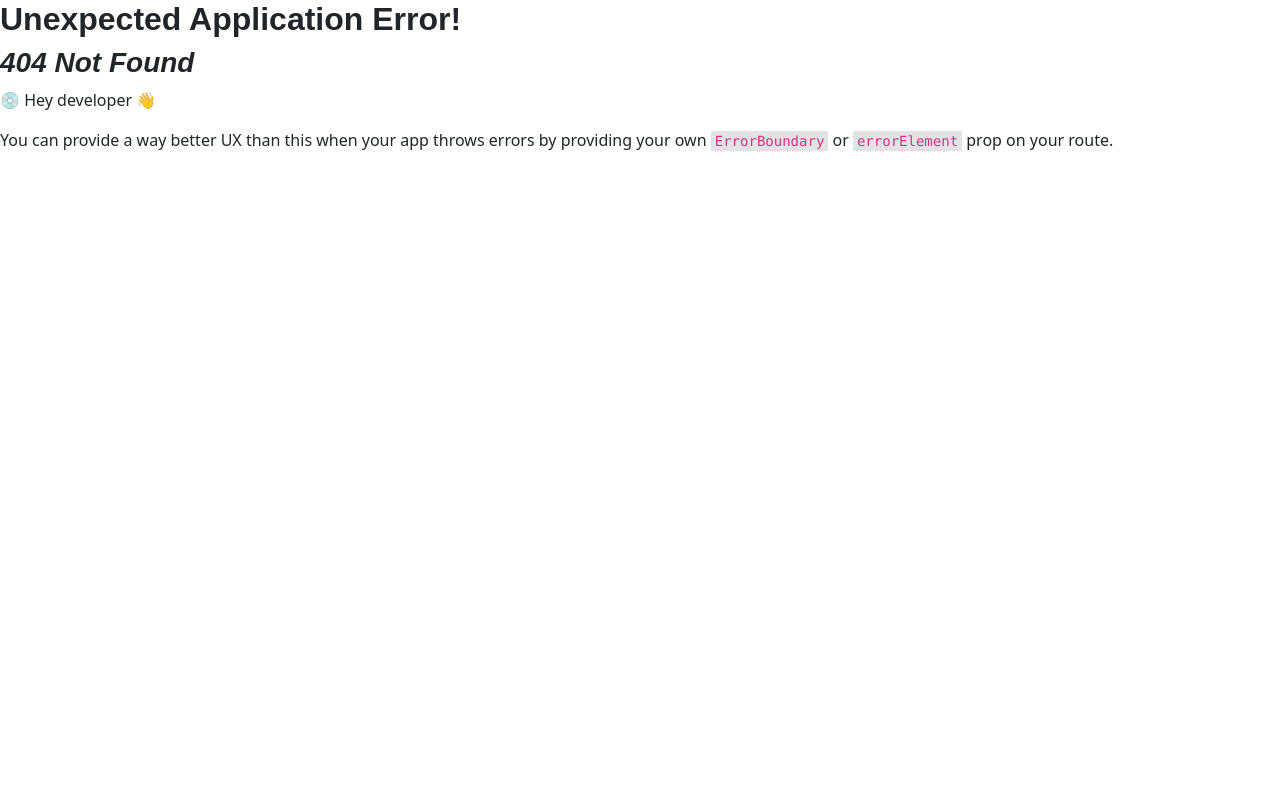
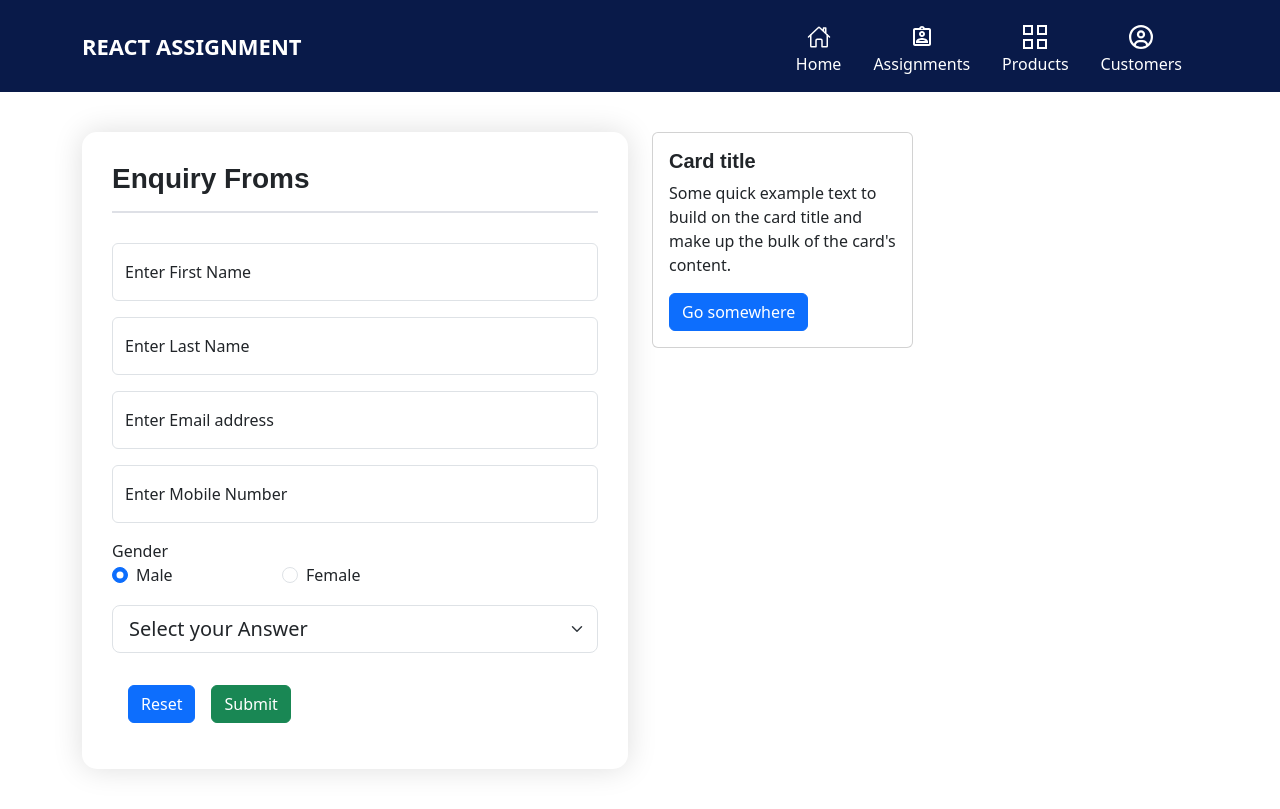
Before and after one commit to sc3ways/react-assignments, a React (Vite) app: page /react-assignment/react-forms in a window 1280 px wide. Before the commit this address had no page. Built offline with nearby package versions, Linux system fonts and the light colour scheme.

Commit message:
Add Form submission v1

```diff
--- /dev/null
+++ b/src/components/form-submission/FormData.jsx
@@ -0,0 +1,140 @@
+const FormData = ({
+  onChangeHandler,
+  formSubmitHandler,
+  formResetHandler,
+  message,
+  formData,
+}) => {
+  return (
+    <div className="col-lg-6 col-12">
+      <div className="form-card">
+        <h3>Enquiry Froms</h3>
+
+        <form>
+          {message && <p style={{ color: "red" }}>{message}</p>}
+
+          <div className="form-floating mb-3">
+            <input
+              type="text"
+              className="form-control"
+              value={formData.firstName}
+              name="firstName"
+              id="firstName"
+              placeholder="Enter First Name"
+              onChange={onChangeHandler}
+            />
+            <label htmlFor="firstName">Enter First Name</label>
+          </div>
+          <div className="form-floating mb-3">
+            <input
+              type="text"
+              className="form-control"
+              id="lastName"
+              name="lastName"
+              value={formData.lastName}
+              placeholder="Enter Last Name"
+              onChange={onChangeHandler}
+            />
+            <label htmlFor="lastName">Enter Last Name</label>
+          </div>
+          <div className="form-floating mb-3">
+            <input
+              type="email"
+              className="form-control"
+              id="emailAddress"
+              name="email"
+              value={formData.email}
+              placeholder="name@example.com"
+              onChange={onChangeHandler}
+            />
+            <label htmlFor="emailAddress">Enter Email address</label>
+          </div>
+          <div className="form-floating mb-3">
+            <input
+              type="text"
+              className="form-control"
+              id="contactNumber"
+              name="phone"
+              value={formData.phone}
+              placeholder="name@example.com"
+              onChange={onChangeHandler}
+            />
+            <label htmlFor="contactNumber">Enter Mobile Number</label>
+          </div>
+          <div className="form-group mb-3">
+            <label htmlFor="gender">Gender</label>
+            <div className="row">
+              <div className="col-lg-4">
+                <div className="form-check">
+                  <input
+                    className="form-check-input"
+                    type="radio"
+                    name={formData.gender}
+                    onChange={onChangeHandler}
+                    id="male"
+                    checked
+                  />
+                  <label className="form-check-label" htmlFor="male">
+                    Male
+                  </label>
+                </div>
+              </div>
+              <div className="col-lg-4">
+                <div className="form-check">
+                  <input
+                    className="form-check-input"
+                    type="radio"
+                    name={formData.gender}
+                    id="female"
+                    onChange={onChangeHandler}
+                  />
+                  <label className="form-check-label" htmlFor="female">
+                    Female
+                  </label>
+                </div>
+              </div>
+            </div>
+          </div>
+          <div className="form-group mb-3">
+            <select
+              className="form-select form-select-lg mb-3"
+              name="designation"
+              value={formData.designation}
+              onChange={onChangeHandler}
+            >
+              {[
+                "Select your Answer",
+                "Professional",
+                "Manager",
+                "Excutive",
+                "Other",
+              ].map((opt, idx) => (
+                <option key={idx + 1} value={opt}>
+                  {opt}
+                </option>
+              ))}
+            </select>
+          </div>
+
+          <div className="form-group">
+            <button
+              type="button"
+              onClick={formResetHandler}
+              className="btn btn-primary m-3"
+            >
+              Reset
+            </button>
+            <button
+              type="button"
+              className="btn btn-success"
+              onClick={formSubmitHandler}
+            >
+              Submit
+            </button>
+          </div>
+        </form>
+      </div>
+    </div>
+  );
+};
+export default FormData;
--- /dev/null
+++ b/src/components/form-submission/FormsApp.jsx
@@ -0,0 +1,81 @@
+import { useState } from "react";
+import FormData from "./FormData";
+import PreviewData from "./PreviewData";
+
+const FormsApp = () => {
+  const [formData, setFormData] = useState({
+    firstName: "",
+    lastName: "",
+    email: "",
+    phone: "",
+    gender: "",
+    designation: "",
+  });
+
+  const [message, setMessage] = useState();
+
+  const onChangeHandler = (e) => {
+    const { name, type, value, files } = e.target;
+    setFormData({ ...formData, [name]: value });
+  };
+  const validateForm = () => {
+    const { firstName, lastName, email, phone, designation } = formData;
+    const emailRegex = /^[^\s@]+@[^\s@]+\.[^\s@]+$/;
+    const phoneRegex = /^[0-9]{10}$/;
+    if (!firstName.trim()) return "Please enter first name";
+    if (!lastName.trim()) return "Please enter last name.";
+    if (!email.trim() || !emailRegex.test(email))
+      return "Please enter valid email";
+    if (!phone.trim() || !phoneRegex.test(phone))
+      return "Please enter valid phone number";
+    if (!designation.trim()) return "Please select designation";
+    return "";
+  };
+  const formSubmitHandler = (e) => {
+    e.preventDefault();
+    const errMessage = validateForm();
+    if (errMessage) return setMessage(errMessage);
+
+    console.log("Form data Submmited: ", formData);
+    alert("Form data Submmited: ", formData);
+    setFormData({
+      firstName: "",
+      lastName: "",
+      email: "",
+      phone: "",
+      gender: "",
+      designation: "",
+    });
+    setMessage("");
+  };
+  const formResetHandler = () => {
+    setFormData({
+      firstName: "",
+      lastName: "",
+      email: "",
+      phone: "",
+      gender: "",
+      designation: "",
+      fileUpload: "",
+    });
+  };
+  return (
+    <>
+      <div className="forms-section">
+        <div className="container">
+          <div className="row justify-content-between">
+            <FormData
+              onChangeHandler={onChangeHandler}
+              formSubmitHandler={formSubmitHandler}
+              formResetHandler={formResetHandler}
+              message={message}
+              formData={formData}
+            />
+            <PreviewData />
+          </div>
+        </div>
+      </div>
+    </>
+  );
+};
+export default FormsApp;
--- /dev/null
+++ b/src/components/form-submission/PreviewData.jsx
@@ -0,0 +1,25 @@
+const PreviewData = () => {
+  return (
+    <div className="col-lg-6 col-12">
+      <div className="form-data-preview">
+        <div className="row">
+          <div className="col-lg-6">
+            <div className="card">
+              <div className="card-body">
+                <h5 className="card-title">Card title</h5>
+                <p className="card-text">
+                  Some quick example text to build on the card title and make up
+                  the bulk of the card's content.
+                </p>
+                <a href="#" className="btn btn-primary">
+                  Go somewhere
+                </a>
+              </div>
+            </div>
+          </div>
+        </div>
+      </div>
+    </div>
+  );
+};
+export default PreviewData;
--- a/src/data/assignmentList.json
+++ b/src/data/assignmentList.json
@@ -12,5 +12,12 @@
     "title": "Todo List",
     "text": "List everything that you have to do, with the most important tasks at the top, and the least important tasks at the bottom. ",
     "url": "/react-assignment/todolist"
+  },
+  {
+    "id": "003",
+    "img": "images/calculator.png",
+    "title": "Form Submission",
+    "text": "This is the process of a user filling out a form and sending the information to a web server for processing.",
+    "url": "/react-assignment/react-forms"
   }
 ]
--- a/src/index.css
+++ b/src/index.css
@@ -260,3 +260,16 @@ padding-right:90px;
 .todolists{list-style:none; padding:0; margin:0;}
 .todolists li{padding:15px; margin:30px 0 0; box-shadow:2px 2px 10px #0004; border-radius: 10px;}
 .todolists li .deleteBtn{font-size:24px; background-color: transparent; border: none; color:#c50606;}
+.forms-section{
+  padding: 40px 0;
+}
+.form-card{
+  padding:30px;
+  box-shadow:0 0 30px #0002;
+  border-radius: 15px;
+}
+.form-card h3{
+  margin-bottom: 30px;
+  padding-bottom: 15px;
+  border-bottom:2px solid #091a4922;
+}
--- a/src/main.jsx
+++ b/src/main.jsx
@@ -9,6 +9,7 @@ import Assignments from "./routes/Assignments.jsx";
 import Home from "./routes/Home.jsx";
 import Calculator from "./components/calculator/Calculator.jsx";
 import TodoList from "./components/todolists/TodoList.jsx";
+import FormsApp from "./components/form-submission/FormsApp.jsx";
 
 const router = createBrowserRouter([
   {
@@ -19,6 +20,7 @@ const router = createBrowserRouter([
       { path: "/react-assignment/assignments", element: <Assignments /> },
       { path: "/react-assignment/calculator", element: <Calculator /> },
       { path: "/react-assignment/todolist", element: <TodoList /> },
+      { path: "/react-assignment/react-forms", element: <FormsApp /> },
     ],
   },
 ]);
```
